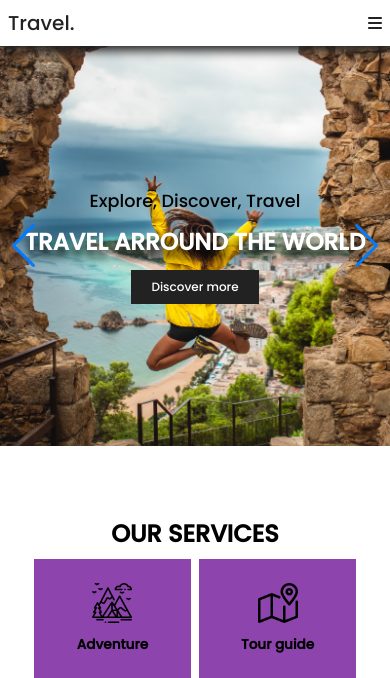
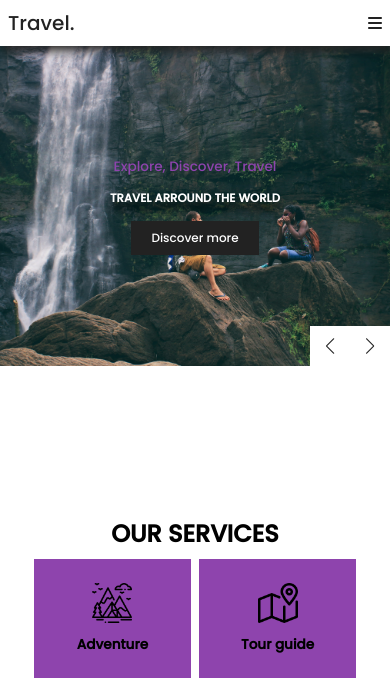
Before and after one commit to Nilushiya/Travel-Tour-website, a PHP site: page /home.html in a window 390 px wide. Shown: the top 678 px of the page. Run offline with PHP 8.4, Linux system fonts and the light colour scheme; some web fonts are replaced.

Commit message:
build home about page

```diff
--- a/home.html
+++ b/home.html
@@ -26,11 +26,11 @@
         </div>
 
 
-
+<!--home-->
     <section class="home">
         <div class="swiper home-slider">
             <div class="swiper-wrapper">
-                <div class="swiper-slide" style="background: url(media/home1.jpg) no-repeat">
+                <div class="swiper-slide" style="background: url(media/p1.jpg) no-repeat">
                    <div class="content">
                     <span>Explore, Discover, Travel</span>
                     <h3>Travel arround the world</h3>
@@ -58,6 +58,8 @@
             <div class="swiper-button-prev"></div>
         </div>
     </section>
+
+
 
     <!--Serevices Section-->
     <section class="services">
--- a/style.css
+++ b/style.css
@@ -32,9 +32,6 @@ html::-webkit-scrollbar-track{
 html::-webkit-scrollbar-thumb{
     background-color: var(--main-color);
 }
-section{
-    padding: 1rem 1%;
-}
 .header{
     position: sticky;
     top:0;
@@ -66,9 +63,19 @@ section{
     color: var(--black);
     display: none;
 }
+
+
 section{
+    padding: 1rem 1%;
     min-height: 50vh;
 }
+/* animation */
+@keyframes fadeIn {
+    0%{
+     transform: scale(.5);
+     opacity: 0;
+    }
+ }
 .btn{
     display: inline-block;
     background:var(--black);
@@ -102,7 +109,7 @@ section{
     align-items: center;
     background-position: center !important;
     background-size: cover !important;
-    min-height: 50rem;
+    min-height: 40rem;
 }
 .home .swiper-slide .content{
     width: 85rem;
@@ -110,8 +117,9 @@ section{
 .home .swiper-slide span{
      display: block;
      font-size: 2.2rem;
-     columns: var(--light-white);
+     color: var(--main-color);
      padding-bottom: 1rem;
+     animation:fadeIn .4s linear backwards .3s;
 }
 .home .swiper-slide .content h3{
     font-size: 6vw;
@@ -120,6 +128,63 @@ section{
     line-height: 1;
     text-shadow:0rem 1rem 1rem #080808;
     padding: 1rem 0;
+    animation:fadeIn .4s linear backwards .4s;
+}
+.home .swiper-slide .content .btn{
+    animation:fadeIn .4s linear backwards .46s;
+}
+.swiper-button-next,.swiper-button-prev{
+    top: inherit;
+    left: inherit;
+    bottom: 0;
+    right: 0;
+    height: 5rem;
+    width: 5rem;
+    background-color: var(--white);
+    color: var(--black);
+}
+.swiper-button-next:hover,.swiper-button-prev:hover{
+    background: var(--main-color);
+    color: var(--white);
+}
+.swiper-button-next::after,.swiper-button-prev::after{
+    font-size: 2rem;
+}
+.swiper-button-prev{
+    right: 5rem;
+}
+
+
+
+
+
+
+/* home-about */
+.home-about{
+    display: grid;
+    grid-template-columns: repeat(auto-fit,minmax(30rem,1fr));
+    align-items: center;
+}
+.home-about .image{
+
+}
+.home-about .image img{
+    width: 100%;
+}
+.home-about .content{
+
+    padding: 3rem;
+    background: var(--light-bg);
+}
+.home-about .content h3{
+    font-size: 3rem;
+    color: var(--black);
+}
+.home-about .content p{
+    font-size: 1.5rem;
+    line-height: 2;
+    padding: 1rem 0;
+    color: var(--black);
 }
 
 
@@ -222,14 +287,9 @@ section{
     section{
         padding: 3rem 2rem;
     }
+    .home .swiper-slide .content h3{
+        font-size: 5vw;
 }
-@media(max-width:991px){
-    html{
-        font-size: 55%;
-    }
-    section{
-        padding: 3rem 2rem;
-    }
 }
 @media(max-width:768px){
     #menu-btn{
@@ -258,9 +318,21 @@ section{
         margin: 2rem;
         text-align: center;
     }
+    .home .swiper-slide .content h3{
+        font-size: 5vw;
+    }
+    .home .swiper-slide span{
+        font-size: 2rem;
+    }
 }
 @media(max-width:450px){
     html{
         font-size: 50%;
     }
+    .home .swiper-slide .content h3{
+        font-size: 3vw;
+    }
+    .home .swiper-slide span{
+        font-size: 1.7rem;
+    }
 }
```
Also changed, not shown: media/home-about.jpg (added), media/home1.jpg, media/p1.jpg (added), 1 other file.
